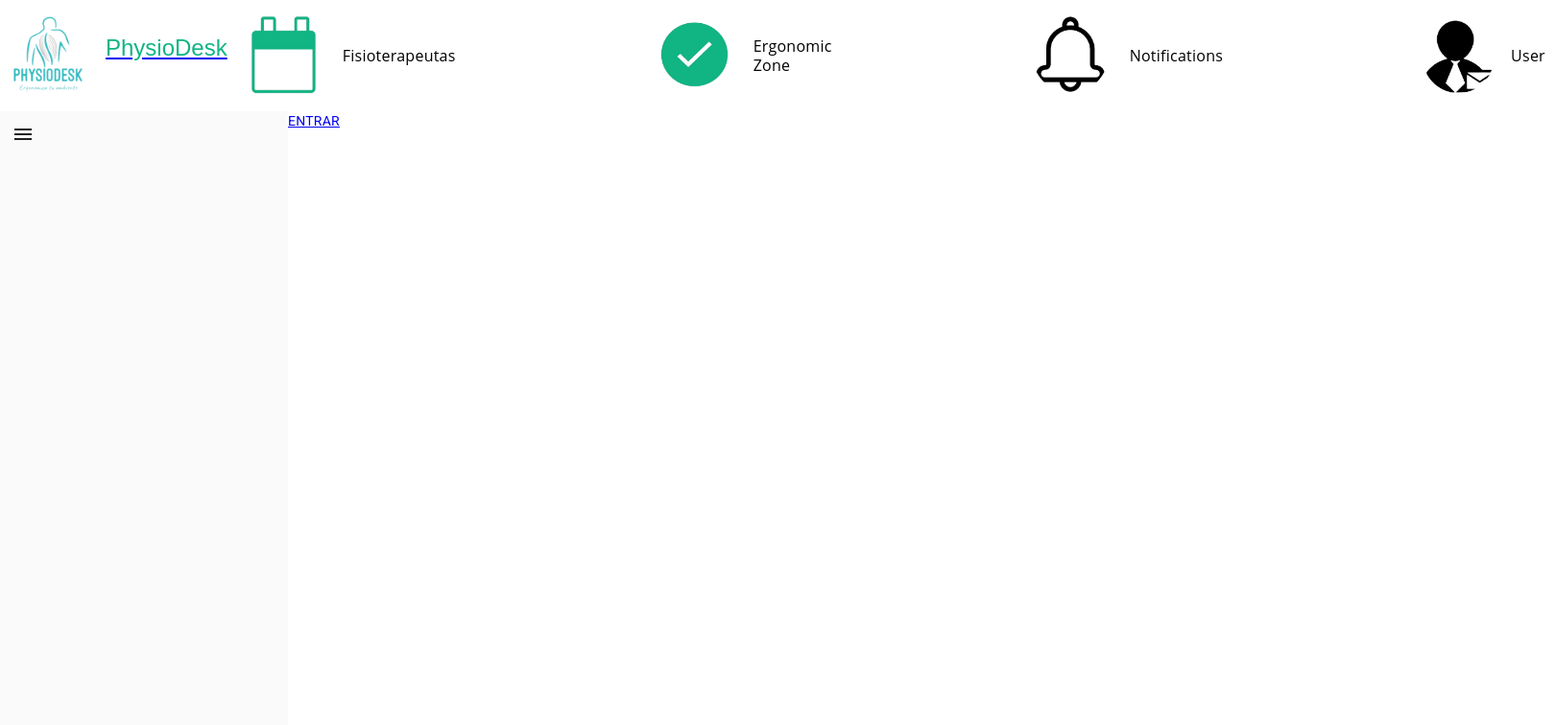
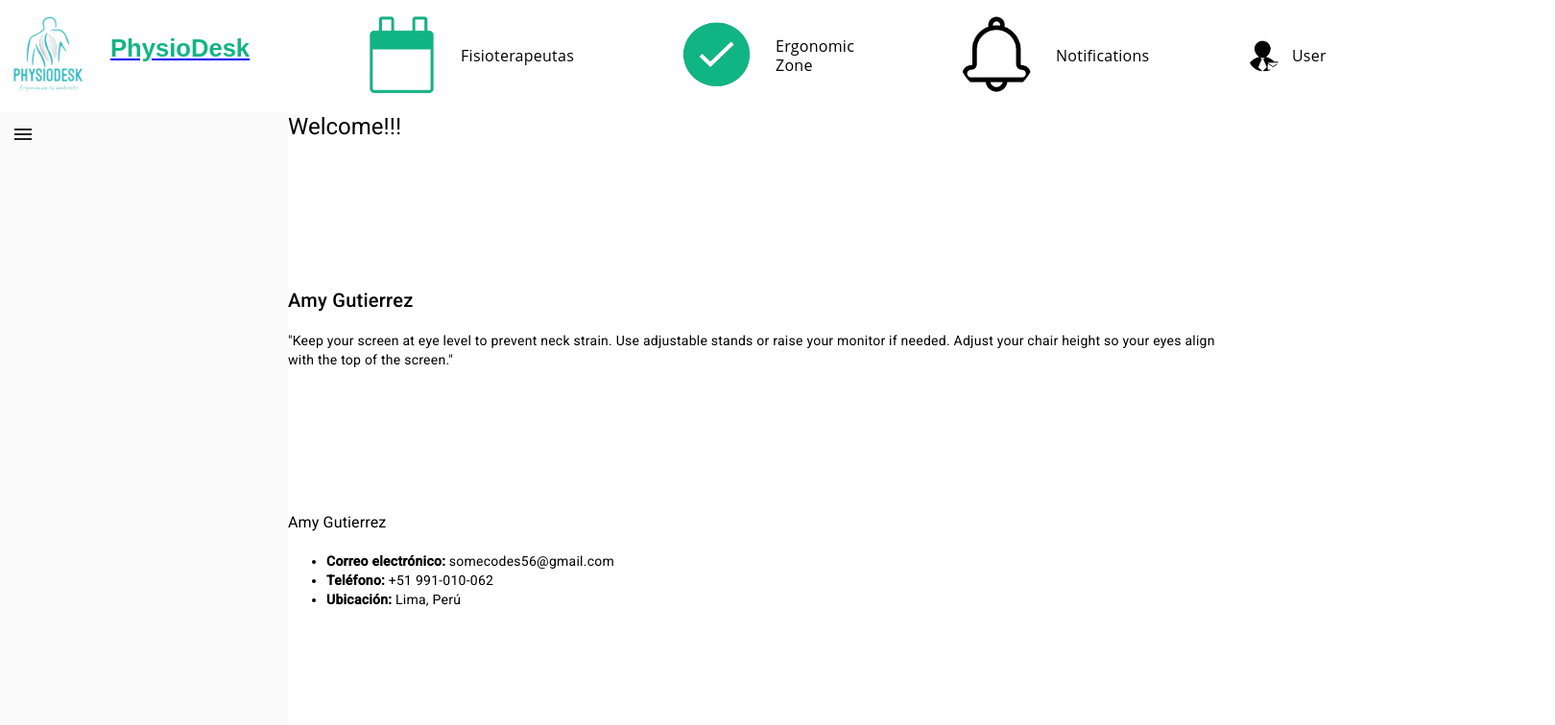
Before and after one commit to PhysioDesk/PhysioDeskWebApp, an Angular app in the folder physiodeskweb/: page /home in a window 1280 px wide. Shown: the top 756 px of the page at 96% size, 1620 px wide, since content can reach past the window. Built offline with nearby package versions, Linux system fonts and the light colour scheme.

Commit message:
edit: Main Container

```diff
--- a/physiodeskweb/src/app/components/main-container/main-container.component.css
+++ b/physiodeskweb/src/app/components/main-container/main-container.component.css
@@ -9,6 +9,7 @@
 }
 
 .content-container {
-  flex: 1; /* El contenido principal ocupa todo el espacio restante */
-  background-color: #ffffff; /* Color de fondo del contenido principal */
+  display: grid;
+  grid-template-columns: 1fr;
+  gap: 20px;
 }
--- a/physiodeskweb/src/app/components/main-container/main-container.component.html
+++ b/physiodeskweb/src/app/components/main-container/main-container.component.html
@@ -1,6 +1,21 @@
 <section class="main-container">
 
   <section class="content-container">
-    <a  href="/personalData">ENTRAR</a>
+    <h1 class="titulo">Welcome!!!</h1>
+    <div class="texto-amy">
+      <h2 class="nombre">Amy Gutierrez</h2>
+      <p>"Keep your screen at eye level to prevent neck strain. Use adjustable stands or raise your monitor if needed. Adjust your chair height so your eyes align with the top of the screen."</p>
+    </div>
+    <div class="info">
+      <h3 class="nombre2">Amy Gutierrez</h3>
+      <ul>
+        <li><strong>Correo electrónico:</strong> somecodes56&#64;gmail.com</li>
+        <li><strong>Teléfono:</strong> +51 991-010-062</li>
+        <li><strong>Ubicación:</strong> Lima, Perú</li>
+      </ul>
+    </div>
+
+    <a href="/personalData" class="button">EDIT</a>
+
   </section>
 </section>
--- a/physiodeskweb/src/app/public/header/header.component.css
+++ b/physiodeskweb/src/app/public/header/header.component.css
@@ -2,72 +2,77 @@
   display: flex;
   justify-content: space-between; /* Alinea los elementos a los extremos */
   align-items: center; /* Alinea verticalmente */
+  text-decoration: none !important; /* Elimina el subrayado */
+  width: 100%;
 }
 
 .logo {
   display: flex; /* Utiliza flexbox para colocar el logo y el título lado a lado */
   align-items: center; /* Alinea verticalmente */
+  margin-right: auto; /* Empuja los elementos de la izquierda hacia la derecha */
 }
 
 .logo img {
   max-width: 100px; /* Ancho máximo del logo */
   height: auto; /* Altura ajustada automáticamente */
-  margin-right: 10px; /* Espacio entre el logo y el título */
+  margin-right: 15px; /* Espacio entre el logo y el título */
 }
 
-.activeSessions{
+.activeSessions {
   display: flex;
   align-items: center;
-
 }
 
-.activeSessions img{
+.activeSessions img {
   max-width: 100px;
   height: auto;
   margin-right: 10px;
 }
 
-.ergonomicZone{
+.ergonomicZone {
   display: flex;
   align-items: center;
-
 }
 
-.ergonomicZone img{
+.ergonomicZone img {
   max-width: 100px;
   height: auto;
   margin-right: 10px;
 }
 
-.notifications{
+.notifications {
   display: flex;
   align-items: center;
-
 }
 
-.notifications img{
+.notifications img {
   max-width: 100px;
   height: auto;
   margin-right: 10px;
 }
 
-.user{
+.user {
   display: flex;
   align-items: center;
-
 }
 
-.user img{
-  max-width: 90px;
+.user img {
+  max-width: 3vw;
   height: auto;
   margin-right: 10px;
 }
+
+/* Resto del CSS... */
 
 
 
 .titulo {
   color: #11B584; /* Color del título */
   font-family: Montserrat, sans-serif; /* Fuente del título */
+  font-size: 2vw;
+  font-weight: bold; /* Aplica negrita a todos los enlaces dentro del sidebar */
+  text-decoration: none; /* Elimina el subrayado */
+
 }
 
 
@@ -79,7 +84,7 @@
 }
 
 .nav ul li {
-  margin-right: 200px;
+  margin-left: 100px;
 }
 
 .nav ul li:last-child {
@@ -96,3 +101,6 @@
 .nav ul li a.active {
   font-weight: bold;
 }
+.titulo a {
+  text-decoration: none; /* Eliminar subrayado */
+}
--- a/physiodeskweb/src/app/public/sidebar/sidebar.component.css
+++ b/physiodeskweb/src/app/public/sidebar/sidebar.component.css
@@ -1,23 +1,33 @@
 .sidenav-container {
   height: 100%;
-
 }
 .sidenav {
   background-color: #11B584;
   width: 250px;
+  margin-right: auto;
+
 }
 .profile-section {
   display: flex;
   flex-direction: column;
   align-items: center;
   padding: 10px;
+
 }
+
+
+
 .profile-image {
   width: 100px;
   height: 100px;
   border-radius: 50%;
   margin-bottom: 5px;
 }
+
+.lista:hover {
+  background-color: #0D8D68; /* Nuevo color de fondo al hacer hover */
+
+}
 .name {
   text-align: center;
 }
--- a/physiodeskweb/src/app/public/sidebar/sidebar.component.html
+++ b/physiodeskweb/src/app/public/sidebar/sidebar.component.html
@@ -1,14 +1,14 @@
 <mat-sidenav-container class="sidenav-container">
   <mat-sidenav #sidenav mode="over" opened="false" class="sidenav">
     <div class="profile-section">
-      <img src="path/to/your/image.jpg" alt="Profile" class="profile-image">
+      <img src="../../assets/images/user.png" alt="Profile" class="profile-image">
       <h2 class="name">Tu Nombre</h2>
     </div>
-    <mat-nav-list>
-      <a mat-list-item href="#">Home</a>
-      <a mat-list-item href="#">Activities</a>
-      <a mat-list-item href="#">Appointments</a>
-      <a mat-list-item href="#">Notifications</a>
+    <mat-nav-list >
+      <a class="lista" mat-list-item href="#">Home</a>
+      <a  class="lista" mat-list-item href="#">Activities</a>
+      <a class="lista" mat-list-item href="#">Appointments</a>
+      <a  class="lista" mat-list-item href="#">Notifications</a>
     </mat-nav-list>
   </mat-sidenav>
   <mat-sidenav-content>
```
